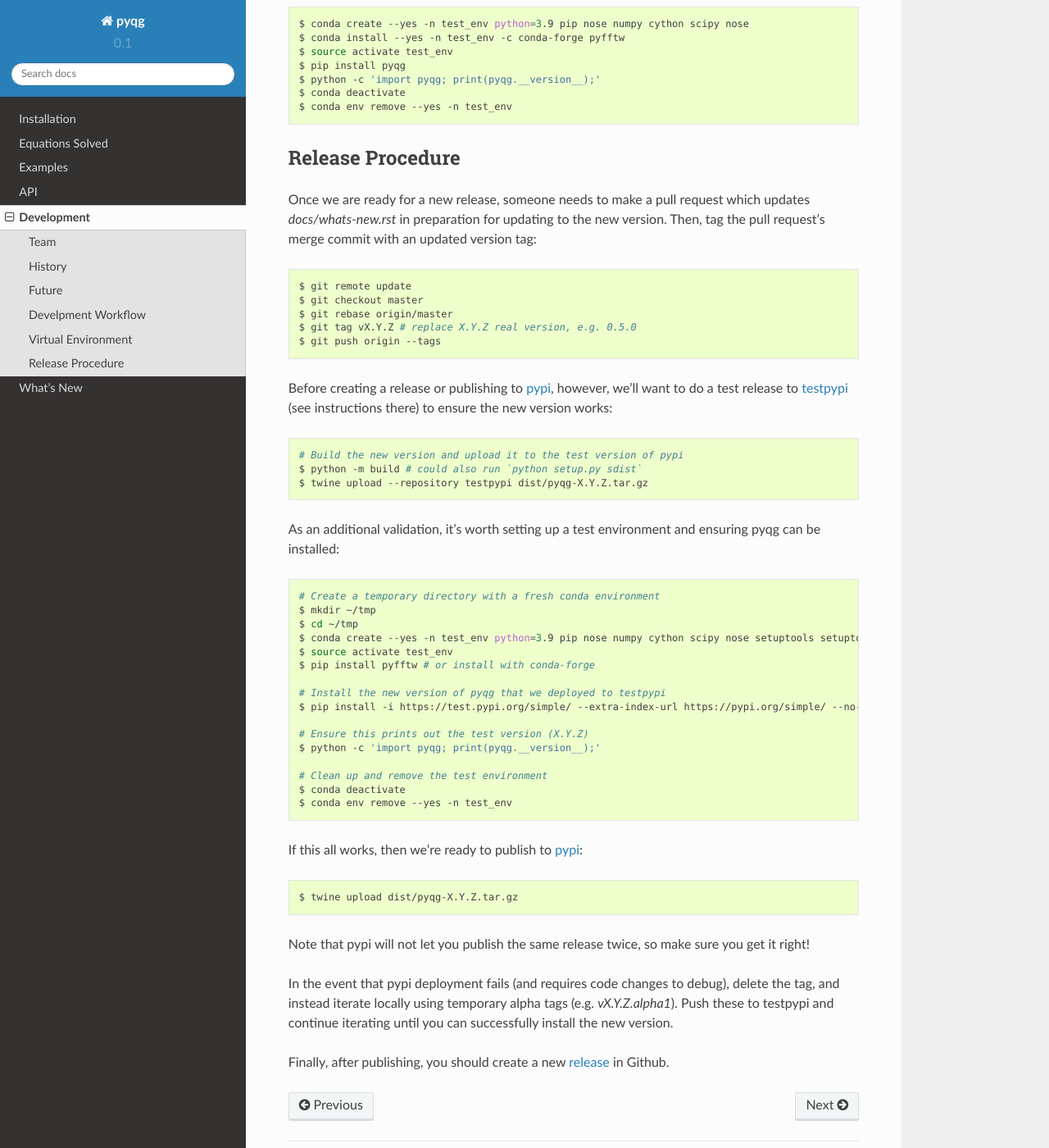
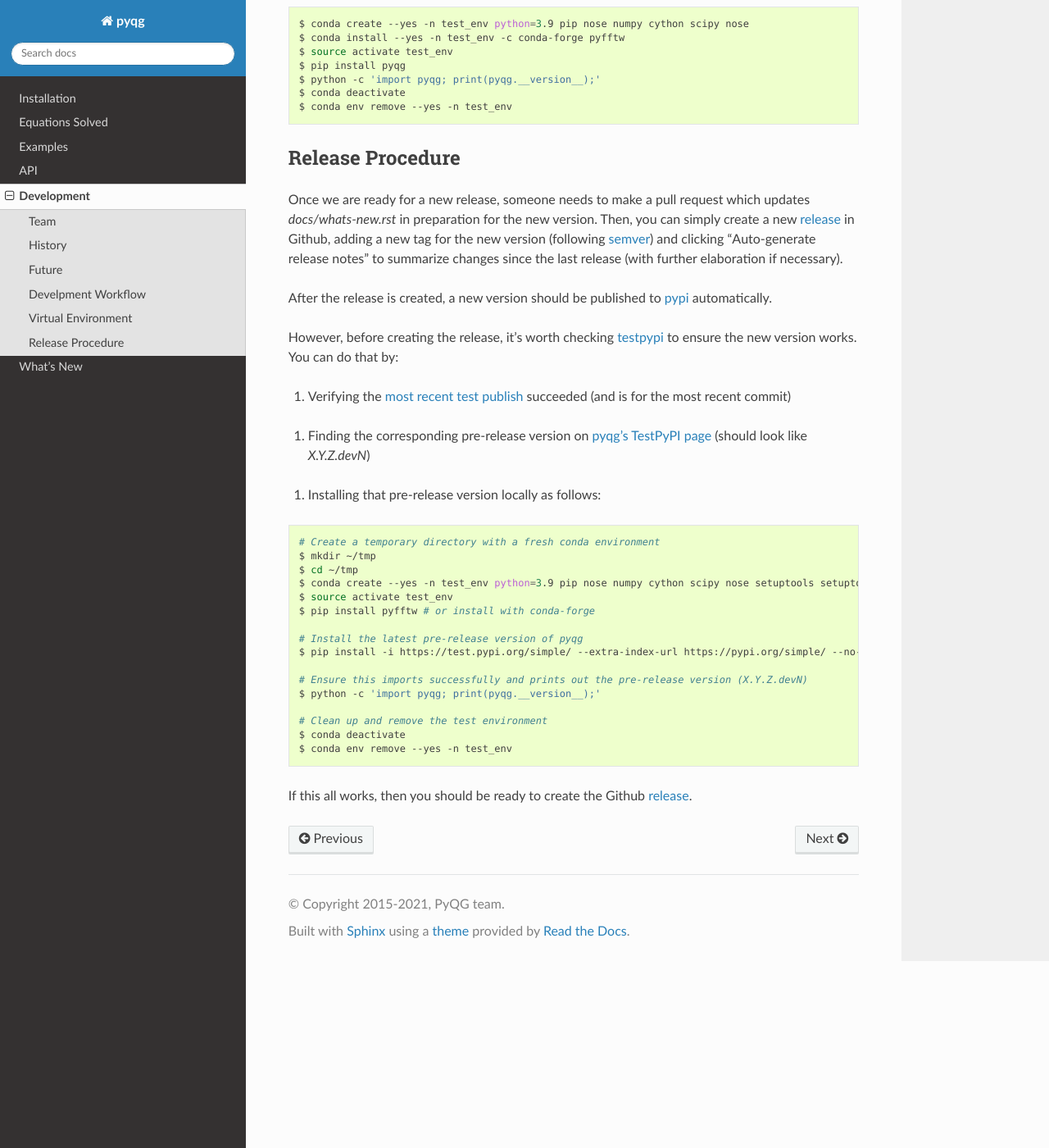
Before and after one commit to pyqg/pyqg, a Sphinx documentation site: the page built from docs/development.rst, in a window 1280 px wide and 1400 px high, scrolled down 2135 px. Shown: the whole window at 82% size. Built offline with Sphinx 7.4.7 and the Read the Docs theme 2.0.0, drawn with Linux system fonts in a browser that asks for light colours; the version number could not be read and is left out.

Commit message:
Automatic process for publishing on release

```diff
--- a/docs/development.rst
+++ b/docs/development.rst
@@ -136,29 +136,24 @@ Release Procedure
 =================
 
 Once we are ready for a new release, someone needs to make a pull request which
-updates `docs/whats-new.rst` in preparation for updating to the new version.
-Then, tag the pull request's merge commit with an updated version tag:
+updates `docs/whats-new.rst` in preparation for the new version.  Then, you can
+simply create a new `release`_ in Github, adding a new tag for the new version
+(following `semver`_) and clicking "Auto-generate release notes" to summarize
+changes since the last release (with further elaboration if necessary).
 
-.. code-block:: bash
+After the release is created, a new version should be published to `pypi`_
+automatically.
 
-    $ git remote update
-    $ git checkout master
-    $ git rebase origin/master
-    $ git tag vX.Y.Z # replace X.Y.Z real version, e.g. 0.5.0
-    $ git push origin --tags
+However, before creating the release, it's worth checking `testpypi`_ to ensure
+the new version works. You can do that by:
 
-Before creating a release or publishing to `pypi`_, however, we'll want to do a
-test release to `testpypi`_ (see instructions there) to ensure the new version
-works:
+1. Verifying the `most recent test publish`_ succeeded (and is for the most
+   recent commit)
 
-.. code-block:: bash
+1. Finding the corresponding pre-release version on `pyqg's TestPyPI page`_
+   (should look like `X.Y.Z.devN`)
 
-    # Build the new version and upload it to the test version of pypi
-    $ python -m build # could also run `python setup.py sdist`
-    $ twine upload --repository testpypi dist/pyqg-X.Y.Z.tar.gz
-
-As an additional validation, it's worth setting up a test environment and
-ensuring pyqg can be installed:
+1. Installing that pre-release version locally as follows:
 
 .. code-block:: bash
 
@@ -169,33 +164,22 @@ ensuring pyqg can be installed:
     $ source activate test_env
     $ pip install pyfftw # or install with conda-forge
 
-    # Install the new version of pyqg that we deployed to testpypi
-    $ pip install -i https://test.pypi.org/simple/ --extra-index-url https://pypi.org/simple/ --no-cache-dir pyqg==X.Y.Z
+    # Install the latest pre-release version of pyqg
+    $ pip install -i https://test.pypi.org/simple/ --extra-index-url https://pypi.org/simple/ --no-cache-dir pyqg==X.Y.Z.devN
 
-    # Ensure this prints out the test version (X.Y.Z)
+    # Ensure this imports successfully and prints out the pre-release version (X.Y.Z.devN)
     $ python -c 'import pyqg; print(pyqg.__version__);'
 
     # Clean up and remove the test environment
     $ conda deactivate
     $ conda env remove --yes -n test_env
 
-If this all works, then we're ready to publish to `pypi`_:
-
-.. code-block:: bash
-
-    $ twine upload dist/pyqg-X.Y.Z.tar.gz
-
-Note that pypi will not let you publish the same release twice, so make sure
-you get it right!
-
-In the event that pypi deployment fails (and requires code changes to debug),
-delete the tag, and instead iterate locally using temporary alpha tags (e.g.
-`vX.Y.Z.alpha1`). Push these to testpypi and continue iterating until you can
-successfully install the new version.
-
-Finally, after publishing, you should create a new `release`_ in Github.
+If this all works, then you should be ready to create the Github `release`_.
 
 .. _testpypi: https://packaging.python.org/en/latest/guides/using-testpypi
 .. _pypi: https://pypi.python.org/pypi/pyqg
 .. _release: https://help.github.com/articles/creating-releases/
 .. _instructions: http://peterdowns.com/posts/first-time-with-pypi.html
+.. _semver: https://semver.org/
+.. _most recent test publish: https://github.com/pyqg/pyqg/actions/workflows/publish-to-test-pypi.yml
+.. _pyqg's TestPyPI page: https://test.pypi.org/project/pyqg/#history
--- a/pyqg/__init__.py
+++ b/pyqg/__init__.py
@@ -1,4 +1,3 @@
-__version__='0.1.3'
 from .model import Model
 from .qg_model import QGModel
 from .bt_model import BTModel
```
Also changed, not shown: 1 other file.
